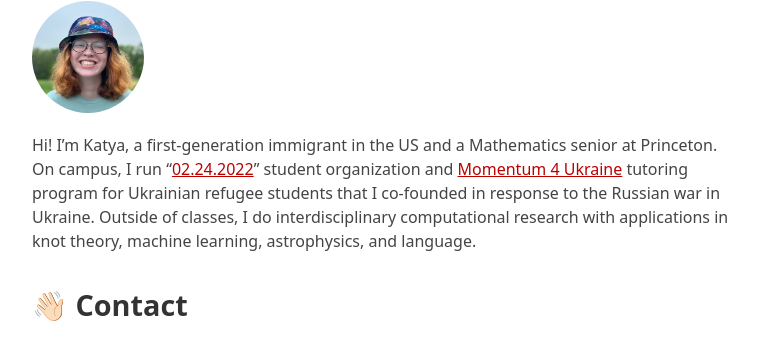
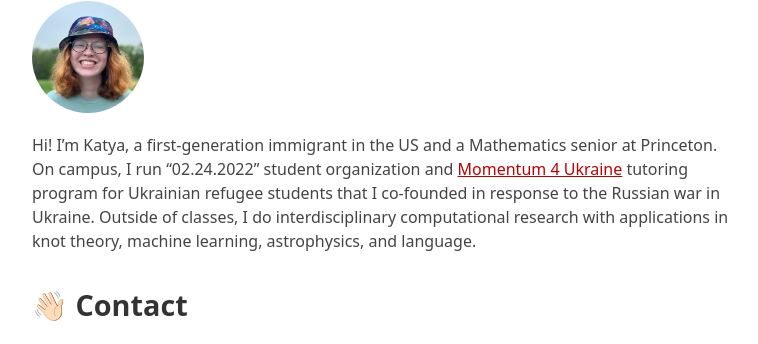
Before and after one commit to eivshina/point-theme, a Jekyll site: the page built from index.md, in a window 1280 px wide. Shown: the part 216-560 px from the top of the page, without its empty margins (258-1016 px from the left). Built offline with Jekyll 4.4.1, drawn with Linux system fonts in a browser that asks for light colours; part of the change alters nothing that is shown.

```diff
--- a/index.md
+++ b/index.md
@@ -1,7 +1,7 @@
 ---
 ---
 
-Hi! I'm Katya, a first-generation immigrant in the US and a Mathematics senior at Princeton. On campus, I run "[02.24.2022](http://students4ukraine.com)" student organization and [Momentum 4 Ukraine](https://momentumai.org/momentum4ukraine) tutoring program for Ukrainian refugee students that I co-founded in response to the Russian war in Ukraine. Outside of classes, I do interdisciplinary computational research with applications in knot theory, machine learning, astrophysics, and language.
+Hi! I'm Katya, a first-generation immigrant in the US and a Mathematics senior at Princeton. On campus, I run "02.24.2022" student organization and [Momentum 4 Ukraine](https://momentumai.org/momentum4ukraine) tutoring program for Ukrainian refugee students that I co-founded in response to the Russian war in Ukraine. Outside of classes, I do interdisciplinary computational research with applications in knot theory, machine learning, astrophysics, and language.
 
 ## 👋🏻 Contact
 
```
